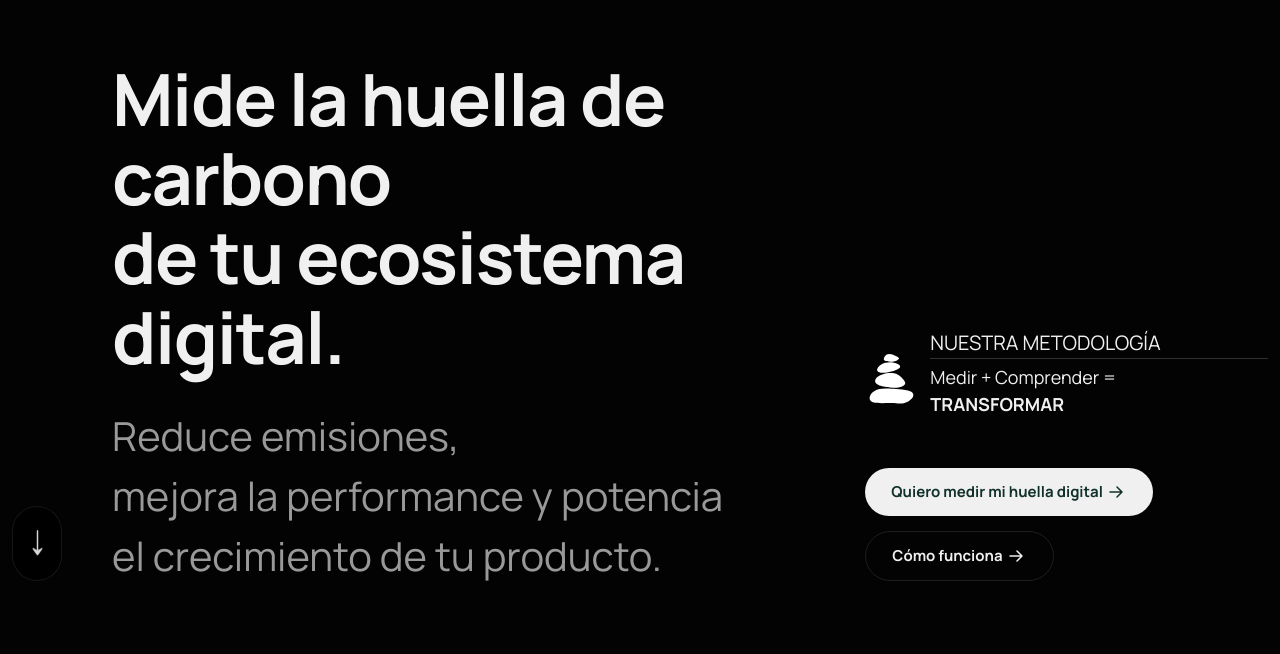
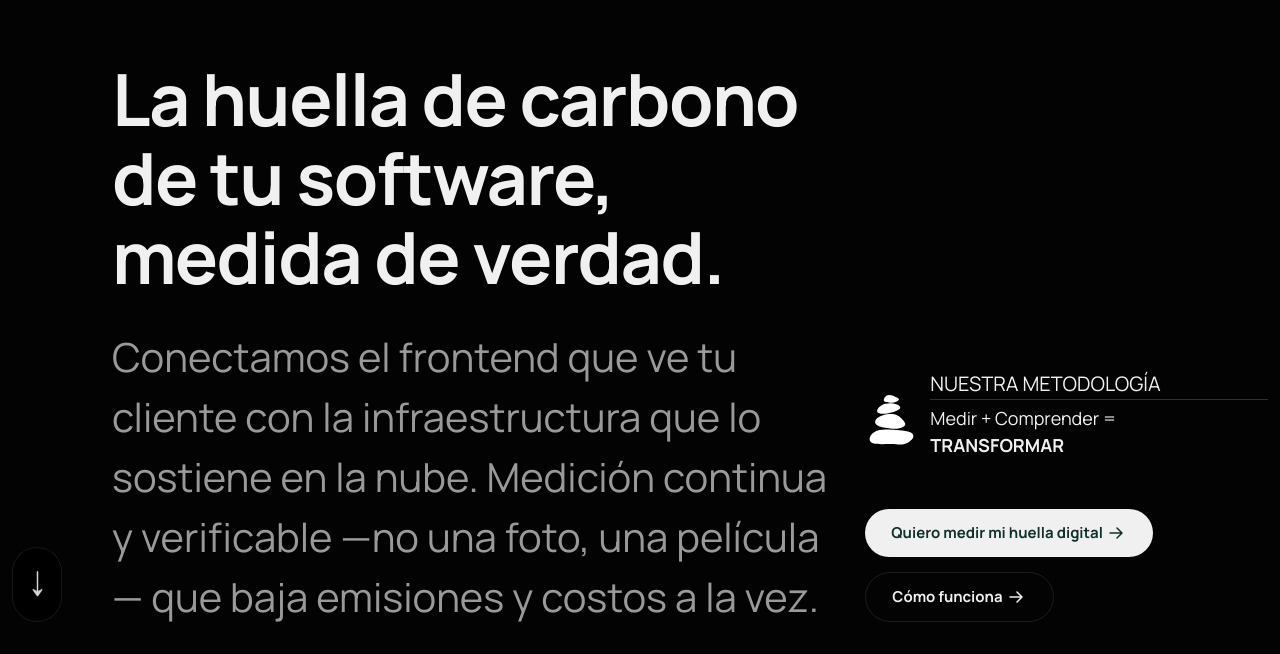
Before and after one commit to lugarbarino/ceiboweb, a plain HTML site: page carbondig.html in a window 1280 px wide. Shown: the part 104-758 px from the top of the page. Drawn offline with nearby package versions, Linux system fonts and the light colour scheme; a script that the page names is missing.

Commit message:
Actualiza hero de carbondig.html: título, bajada y WhatsApp del CTA principal

```diff
--- a/carbondig.html
+++ b/carbondig.html
@@ -248,10 +248,10 @@ mejora la performance y potencia el crecimiento de tu producto.">
                               </a>
                            </div>
                            <div>
-                              <h2 class="tp-hero-it-title tp-ff-inter fs-72 fs-sm-60 fs-xs-50  tp-text-common-white">Mide la huella de carbono <br> de tu ecosistema digital.
+                              <h2 class="tp-hero-it-title tp-ff-inter fs-72 fs-sm-60 fs-xs-50  tp-text-common-white">La huella de carbono de tu software, medida de verdad.
 
                               </h2>
-                              <p class="fs-18 tp-ff-dm tp-text-grey-2 fs-40 fs-sm-30 fs-xs-22 lh-150-per mt-30">Reduce emisiones, <br> mejora la performance y potencia <br>el crecimiento de tu producto.</p>
+                              <p class="fs-18 tp-ff-dm tp-text-grey-2 fs-40 fs-sm-30 fs-xs-22 lh-150-per mt-30">Conectamos el frontend que ve tu cliente con la infraestructura que lo sostiene en la nube. Medición continua y verificable —no una foto, una película— que baja emisiones y costos a la vez.</p>
                            </div>
                         </div>
                      </div>
@@ -274,7 +274,7 @@ mejora la performance y potencia el crecimiento de tu producto.">
                               </div>
                            </div>
                            <div class="tp-hero-cst-btn-inner">
-                              <a href="https://wa.me/153298181?text=Hola%2C%20quiero%20medir%20la%20huella%20de%20carbono%20digital%20de%20mi%20sitio%20web.%20%C2%BFMe%20cuentan%20c%C3%B3mo%20es%20el%20proceso%3F" target="_blank" rel="noopener noreferrer" class="tp-btn-cst mb-15 d-inline-block mr-5 lh-0 tp-round-26 fs-15 tp-bg-common-white ls-0 tp-btn-switch-2-animation tp-text-common-black-1 fw-700 tp-ff-dm">
+                              <a href="https://wa.me/5493512448298?text=Hola%2C%20quiero%20medir%20la%20huella%20de%20carbono%20digital%20de%20mi%20sitio%20web.%20%C2%BFMe%20cuentan%20c%C3%B3mo%20es%20el%20proceso%3F" target="_blank" rel="noopener noreferrer" class="tp-btn-cst mb-15 d-inline-block mr-5 lh-0 tp-round-26 fs-15 tp-bg-common-white ls-0 tp-btn-switch-2-animation tp-text-common-black-1 fw-700 tp-ff-dm">
                                  <span class="d-flex align-items-center justify-content-center">
                                     <span class="btn-text">Quiero medir mi huella digital</span>
                                     <span class="btn-icon">
```
